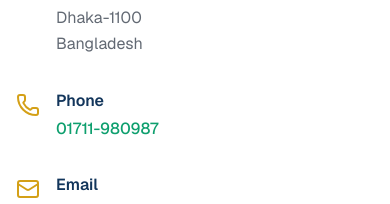
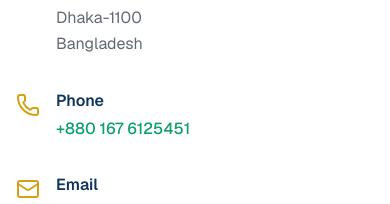
Before and after one commit to shraiyan47/westernpharma, a Next.js app: page / in a window 390 px wide. Shown: the part 7148-7352 px from the top of the page. Built offline with nearby package versions, Linux system fonts and the light colour scheme.

Commit message:
v1.0.3 Update phone number

```diff
--- a/components/contact.tsx
+++ b/components/contact.tsx
@@ -94,8 +94,8 @@ export default function Contact() {
               </div>
               <div>
                 <h4 className="font-semibold text-primary mb-1">Phone</h4>
-                <a href="tel:01711980987" className="text-secondary hover:text-secondary/80 transition-colors font-medium">
-                  01711-980987
+                <a href="tel:+8801876125451" className="text-secondary hover:text-secondary/80 transition-colors font-medium">
+                  +880 167 6125451
                 </a>
               </div>
             </div>
```
